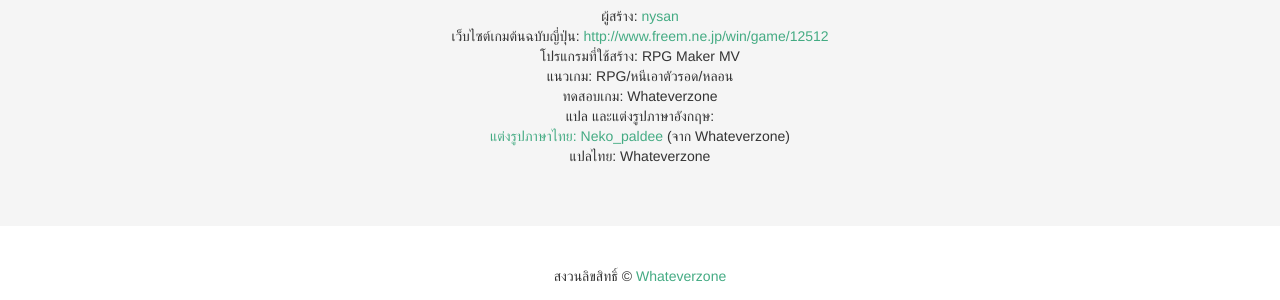
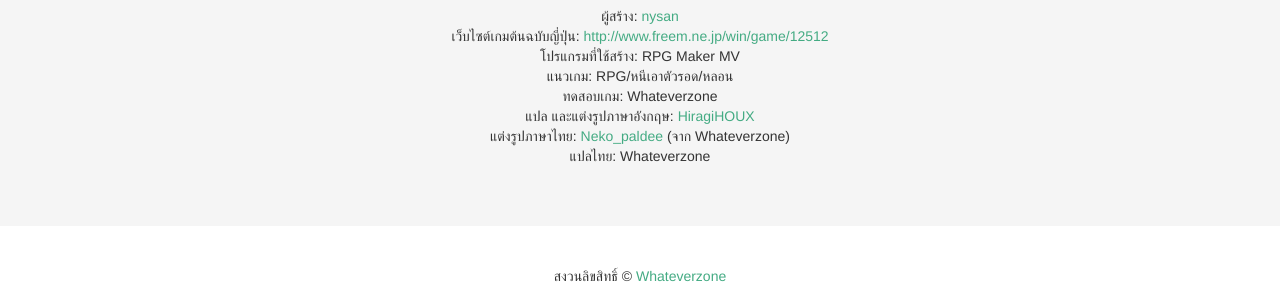
Before and after one commit to pureexe/wez, a Jekyll site: the page built from game/untildaybreak.html, in a window 1280 px wide and 900 px high, scrolled down 687 px. Shown: the part 564-864 px from the top of the window. Built offline with Jekyll 4.4.1, drawn with Linux system fonts in a browser that asks for light colours.

Commit message:
Update untildaybreak.html

```diff
--- a/game/untildaybreak.html
+++ b/game/untildaybreak.html
@@ -20,7 +20,7 @@
 - title: ทดสอบเกม
   content: Whateverzone
 - title: แปล และแต่งรูปภาษาอังกฤษ
-  content: <a href="https://hiragihouxtranslations.tumblr.com"HiragiHOUX</a>
+  content: <a href="https://hiragihouxtranslations.tumblr.com">HiragiHOUX</a>
 - title: แต่งรูปภาษาไทย
   content: <a href="https://www.facebook.com/neko.paldee">Neko_paldee</a> (จาก Whateverzone)
 - title: แปลไทย
```
